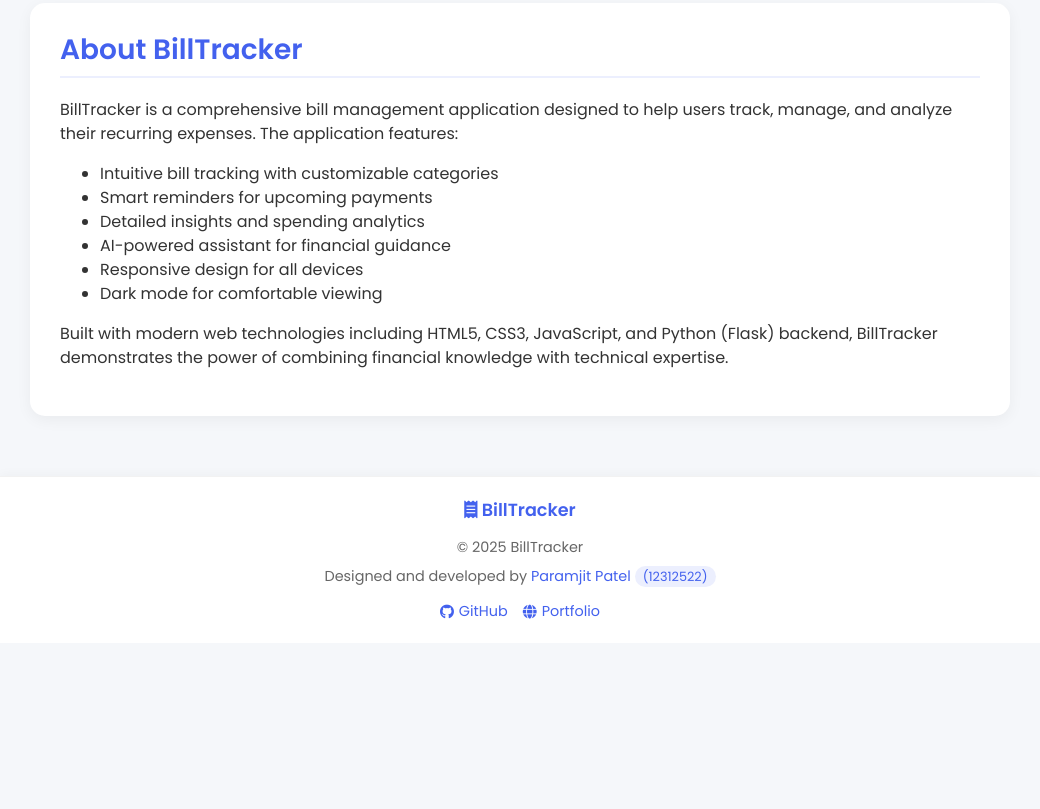
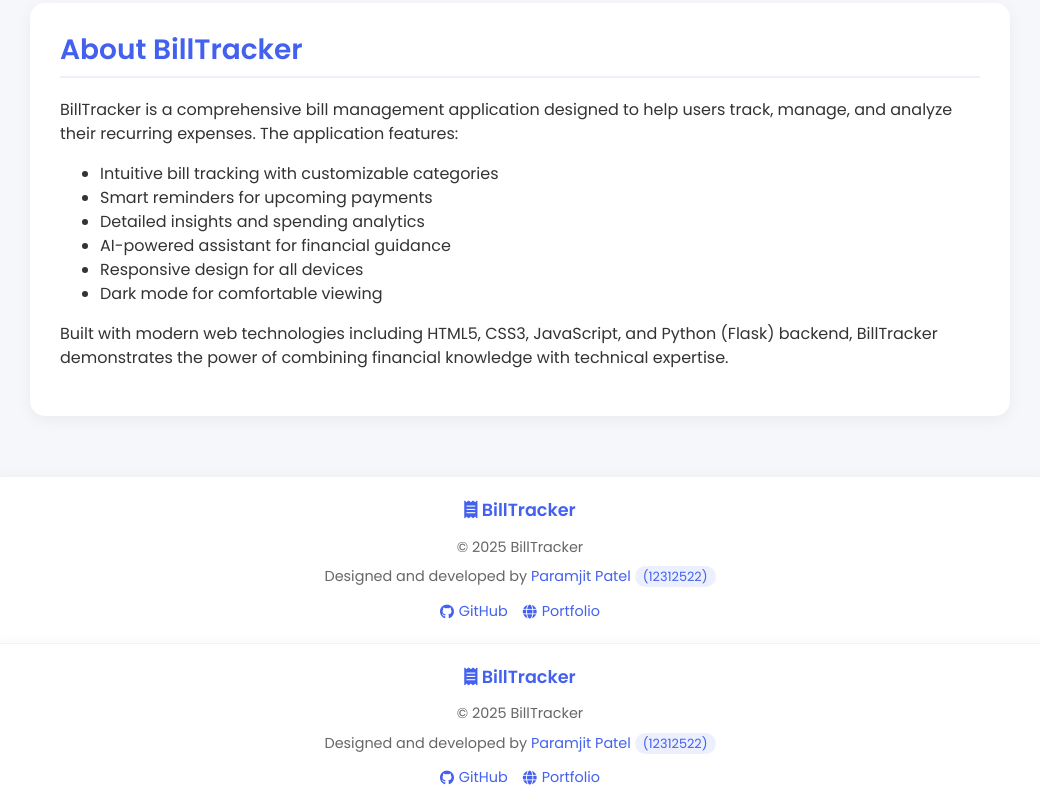
Before and after one commit to prammbhs/bill-app-webbased, a plain HTML site: page public/developer.html in a window 1280 px wide. Shown: the part 1210-2019 px from the top of the page, without its empty margins (240-1280 px from the left). Before the commit the page ends 1853 px from the top, so only its background shows below. Drawn offline with nearby package versions, Linux system fonts and the light colour scheme.

Commit message:
fix(developer.html): update script paths and add footer script
Correct the path for `config.js` to point to the correct location in the `billtracker-frontend` directory and add the `footer.js` script to ensure proper functionality and maintainability.

```diff
--- a/public/developer.html
+++ b/public/developer.html
@@ -7,7 +7,8 @@
     <link rel="stylesheet" href="https://stackpath.bootstrapcdn.com/bootstrap/4.5.2/css/bootstrap.min.css">
     <link rel="stylesheet" href="https://cdnjs.cloudflare.com/ajax/libs/font-awesome/5.15.4/css/all.min.css">
     <link href="https://fonts.googleapis.com/css2?family=Poppins:wght@300;400;500;600;700&display=swap" rel="stylesheet">
-    <script src="js/config.js"></script>
+    <script src="../billtracker-frontend/js/config.js" type="application/javascript"></script>
+    <script src="js/footer.js" type="application/javascript"></script>
     <style>
         :root {
             --primary-color: #4361ee;
```
